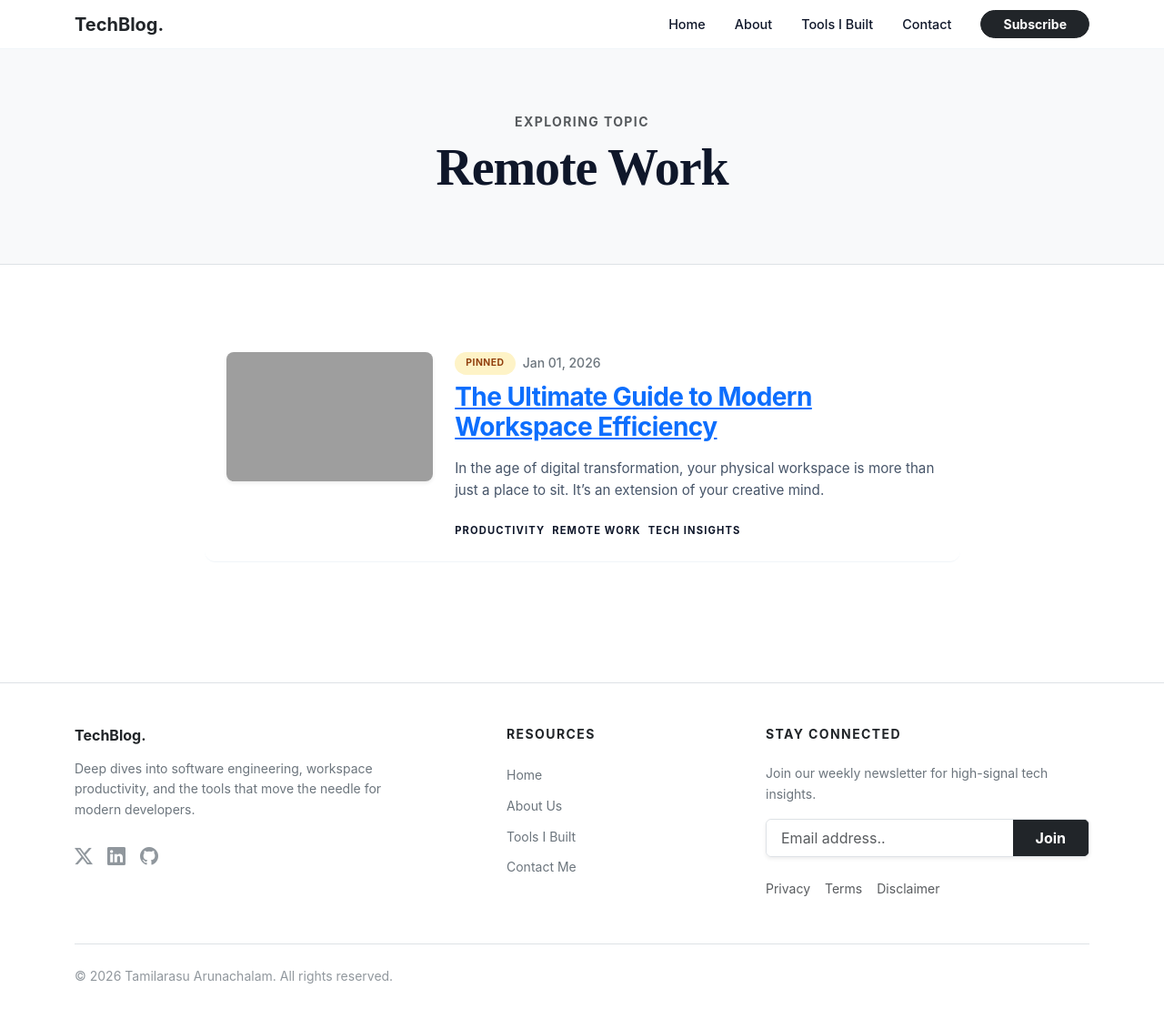
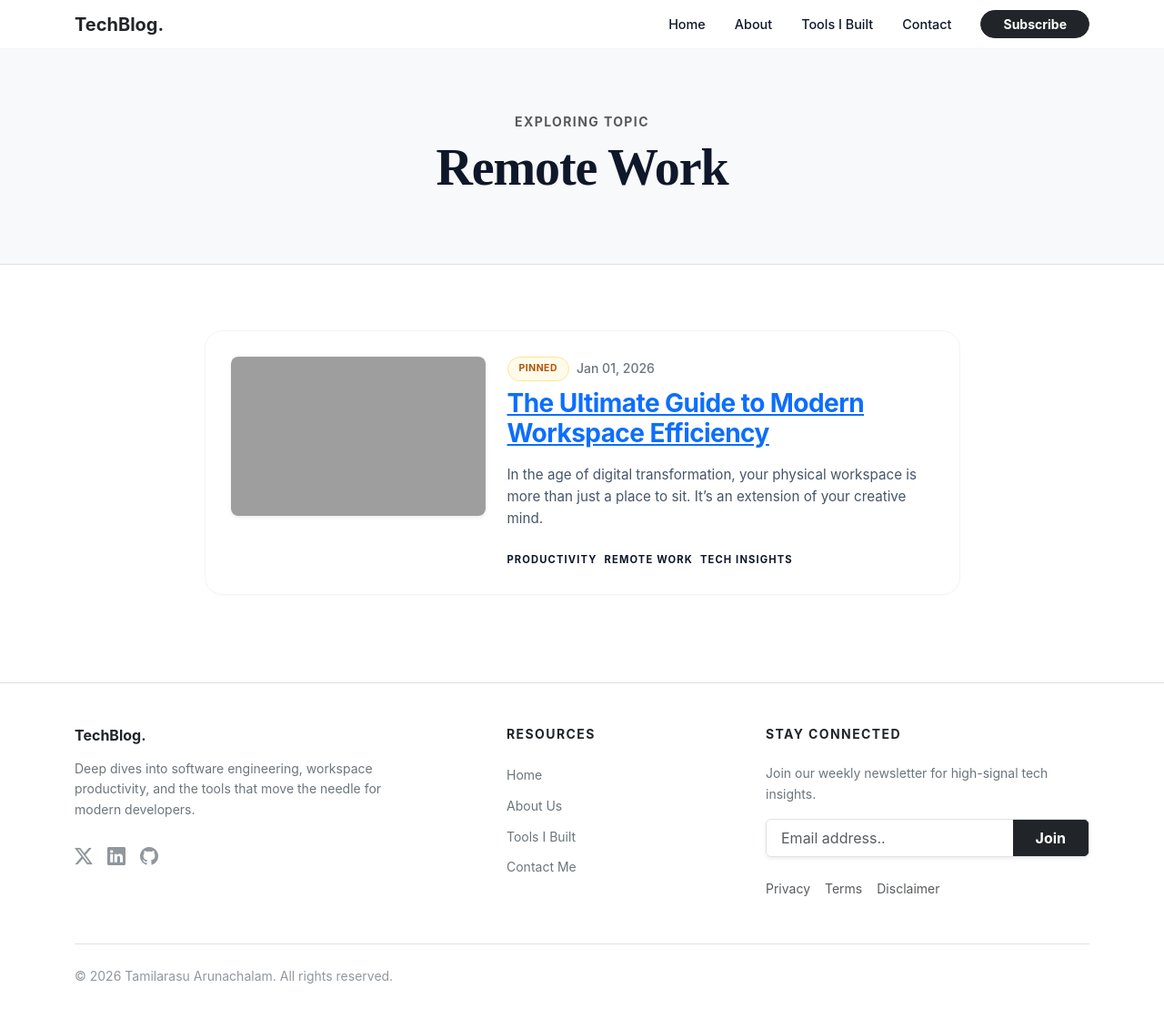
Before and after one commit to tamilarasu-arunachalam/blogs, a Jekyll site: the page built from categories/remote-work.md, in a window 1280 px wide and 1132 px high. Shown: the top 1120 px of the window at 91% size. Built offline with Jekyll 4.4.1, drawn with Linux system fonts in a browser that asks for light colours; grey boxes are pictures that could not be loaded.

Commit message:
feat: redesign post list layout with category pills and add global styles for improved UI components

```diff
--- a/_config.yml
+++ b/_config.yml
@@ -2,7 +2,7 @@ title: Modern Tech & Affiliate Blog
 description: High readability tech reviews and affiliate recommendations.
 author: Tamilarasu Arunachalam
 email: contact@yourdomain.com
-baseurl: "/blogs" # the subpath of your site, e.g. /blog
+baseurl: "" # the subpath of your site, e.g. /blog
 url: "https://tamilarasu-arunachalam.github.io" # the base hostname & protocol for your site
 twitter_username: tamilarasu
 github_username:  tamilarasu
--- a/assets/css/style.css
+++ b/assets/css/style.css
@@ -62,23 +62,42 @@ h1, h2, h3, h4, h5, h6 {
 }
 
 /* Post Cards */
-/* Post List Style - 30% Thumbnail / 70% Content */
+/* Post List Style - Modern Card-based List */
 .post-list-item {
     display: grid !important;
-    grid-template-columns: 3fr 7fr;
-    gap: 2rem;
-    padding: 1.5rem;
-    border-bottom: 1px solid #f1f5f9;
+    grid-template-columns: 280px 1fr;
+    gap: 2.5rem;
+    padding: 1.75rem;
+    background: #ffffff;
+    border: 1px solid #f1f5f9;
     align-items: center;
-    transition: all 0.25s cubic-bezier(0.4, 0, 0.2, 1);
-    border-radius: 12px;
-    margin-bottom: 0.5rem;
+    transition: all 0.4s cubic-bezier(0.16, 1, 0.3, 1);
+    border-radius: 20px;
+    margin-bottom: 1.5rem;
+    box-shadow: 0 1px 2px rgba(0,0,0,0.02);
 }
 
 .post-list-item:hover {
-    background-color: #f8fafc;
-    transform: translateX(4px);
-    box-shadow: 0 4px 6px -1px rgba(0, 0, 0, 0.05), 0 2px 4px -1px rgba(0, 0, 0, 0.03);
+    transform: translateY(-5px);
+    box-shadow: 0 20px 25px -5px rgba(0, 0, 0, 0.05), 0 8px 10px -6px rgba(0, 0, 0, 0.03);
+    border-color: #e2e8f0;
+}
+
+.post-thumbnail-wrapper {
+    width: 100%;
+    overflow: hidden;
+    border-radius: 12px;
+}
+
+.post-thumbnail {
+    width: 100%;
+    aspect-ratio: 16 / 10;
+    object-fit: cover;
+    transition: transform 0.6s cubic-bezier(0.16, 1, 0.3, 1);
+}
+
+.post-list-item:hover .post-thumbnail {
+    transform: scale(1.05);
 }
 
 .post-thumbnail-wrapper {
@@ -108,18 +127,45 @@ h1, h2, h3, h4, h5, h6 {
     margin-bottom: 0;
 }
 
+@media (max-width: 991px) {
+    .post-list-item {
+        grid-template-columns: 220px 1fr;
+        gap: 1.5rem;
+        padding: 1.25rem;
+    }
+}
+
 @media (max-width: 768px) {
     .post-list-item {
         grid-template-columns: 1fr;
-        gap: 1.5rem;
+        gap: 1.25rem;
+        padding: 1.25rem;
     }
+}
+
+.category-pill {
+    font-size: 0.65rem;
+    font-weight: 700;
+    text-transform: uppercase;
+    letter-spacing: 0.05em;
+    background: #f1f5f9;
+    color: #64748b;
+    padding: 0.35rem 0.85rem;
+    border-radius: 100px;
+    transition: all 0.3s ease;
+}
+
+.post-list-item:hover .category-pill {
+    background: #e2e8f0;
+    color: var(--primary);
 }
 
 .pinned-badge {
     font-size: 0.65rem;
     letter-spacing: 0.05em;
-    background: #fef3c7;
-    color: #92400e;
+    background: #fffbeb;
+    color: #b45309;
+    border: 1px solid #fde68a;
     padding: 0.25rem 0.75rem;
     border-radius: 100px;
     font-weight: 700;
```
Also changed, not shown: index.html (+9 -8 lines).
